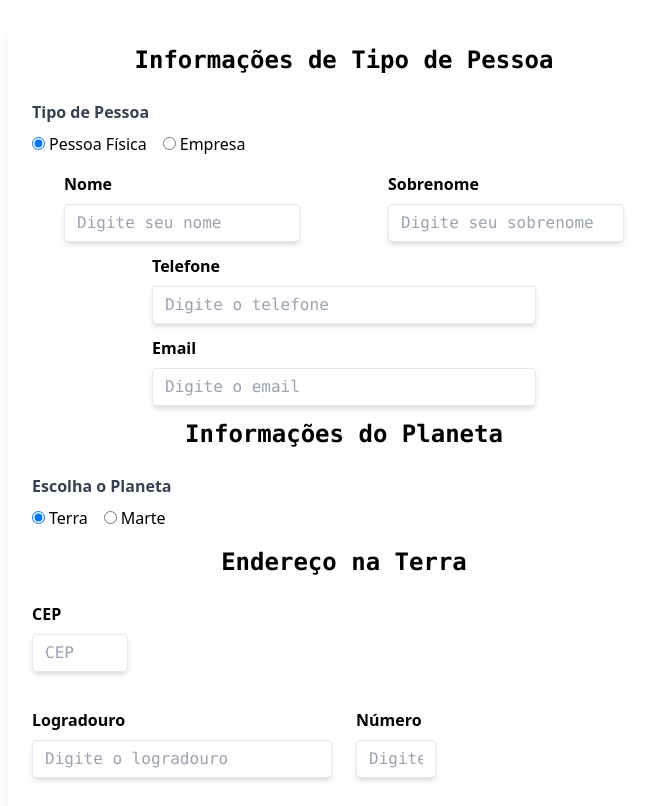
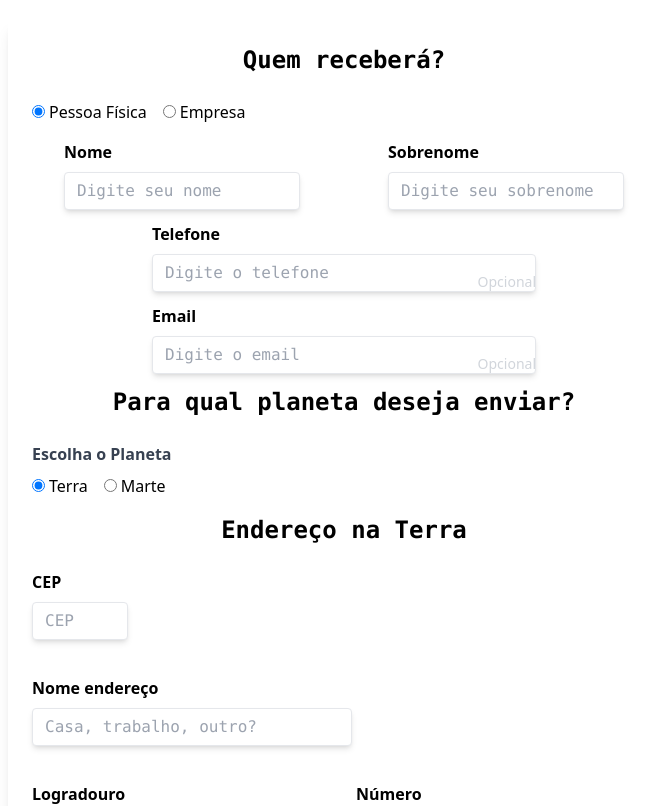
Before and after one commit to b0ssard/mars-express, a React (Vite) app: page / in a window 1280 px wide. Shown: the top 806 px of the page, without its empty margins (296-951 px from the left). Built offline with nearby package versions, Linux system fonts and the light colour scheme.

Commit message:
refatorações menores.

```diff
--- a/src/components/FormularioContato.tsx
+++ b/src/components/FormularioContato.tsx
@@ -6,14 +6,12 @@ export default function ContatoForm() {
       label: "Telefone",
       id: "telefone",
       placeholder: "Digite o telefone",
-      required: true,
       length: 11,
     },
     {
       label: "Email",
       id: "email",
       placeholder: "Digite o email",
-      required: true,
     },
   ];
 
@@ -25,7 +23,6 @@ export default function ContatoForm() {
           label={input.label}
           id={input.id}
           placeholder={input.placeholder}
-          required={input.required}
           length={input.length}
         />
       ))}
--- a/src/components/FormularioMarte.tsx
+++ b/src/components/FormularioMarte.tsx
@@ -7,11 +7,6 @@ export default function EndereçoMarte() {
       id: "nome-local",
       placeholder: "Digite o nome do local",
       required: true,
-    },
-    {
-      label: "Responsável",
-      id: "responsável",
-      placeholder: "Digite o nome do responsável",
     },
     {
       label: "Localização",
--- a/src/components/FormularioTerra.tsx
+++ b/src/components/FormularioTerra.tsx
@@ -11,6 +11,13 @@ export default function EndereçoTerra() {
       className: "w-24 sm:col-span-2",
     },
     {
+      label: "Nome endereço",
+      id: "nome",
+      placeholder: "Casa, trabalho, outro?",
+      required: true,
+      className: "w-80 sm:col-span-2",
+    },
+    {
       label: "Logradouro",
       id: "logradouro",
       placeholder: "Digite o logradouro",
@@ -20,7 +27,7 @@ export default function EndereçoTerra() {
     {
       label: "Número",
       id: "numero",
-      placeholder: "Digite o número",
+      placeholder: "",
       required: true,
       className: "w-20",
     },
--- a/src/components/Input.tsx
+++ b/src/components/Input.tsx
@@ -6,7 +6,7 @@ interface InputCustomProps {
   length?: number;
 }
 
-function InputCustom({
+export default function InputCustom({
   label,
   id,
   length,
@@ -39,5 +39,3 @@ function InputCustom({
     </div>
   );
 }
-
-export default InputCustom;
--- a/src/components/InputRadio.tsx
+++ b/src/components/InputRadio.tsx
@@ -1,5 +1,5 @@
 interface RadioGroupProps {
-  name: string;
+  name?: string;
   options: { label: string; value: string }[];
   selectedValue: string;
   onChange: (value: string) => void;
--- a/src/components/PlanetaRadio.tsx
+++ b/src/components/PlanetaRadio.tsx
@@ -16,7 +16,7 @@ export default function PlanetaRadio({
 
   return (
     <>
-      <h2>Informações do Planeta</h2>
+      <h2>Para qual planeta deseja enviar?</h2>
       <RadioGroup
         name="Escolha o Planeta"
         options={options}
--- a/src/components/TipoEndereco.tsx
+++ /dev/null
@@ -1,26 +0,0 @@
-export default function TipoEndereco() {
-  const opcoes = [
-    { value: "casa", label: "Casa" },
-    { value: "trabalho", label: "Trabalho" },
-    { value: "outros", label: "Outros" },
-  ];
-
-  return (
-    <div className="mb-4">
-      <label className="block text-gray-700 font-bold mb-2">Marcar como</label>
-      <div className="flex">
-        {opcoes.map((opcao) => (
-          <label key={opcao.value} className="mr-4">
-            <input
-              type="radio"
-              name="marcarComo"
-              value={opcao.value}
-              className="mr-1"
-            />
-            {opcao.label}
-          </label>
-        ))}
-      </div>
-    </div>
-  );
-}
--- a/src/components/TipoPessoaRadio.tsx
+++ b/src/components/TipoPessoaRadio.tsx
@@ -34,6 +34,11 @@ export function PessoaJuridicaForm() {
         placeholder="Digite o nome da empresa"
         required
       />
+      <InputCustom
+        label="Responsável"
+        id="responsável"
+        placeholder="Quem deverá receber ou enviar?"
+      />
     </div>
   );
 }
@@ -49,9 +54,8 @@ export default function TipoPessoaRadio({
 
   return (
     <>
-      <h2>Informações de Tipo de Pessoa</h2>
+      <h2>Quem receberá?</h2>
       <RadioGroup
-        name="Tipo de Pessoa"
         options={options}
         selectedValue={tipoPessoa}
         onChange={setTipoPessoa}
```
Also changed, not shown: src/components/FormularioGeral.tsx (deleted).
